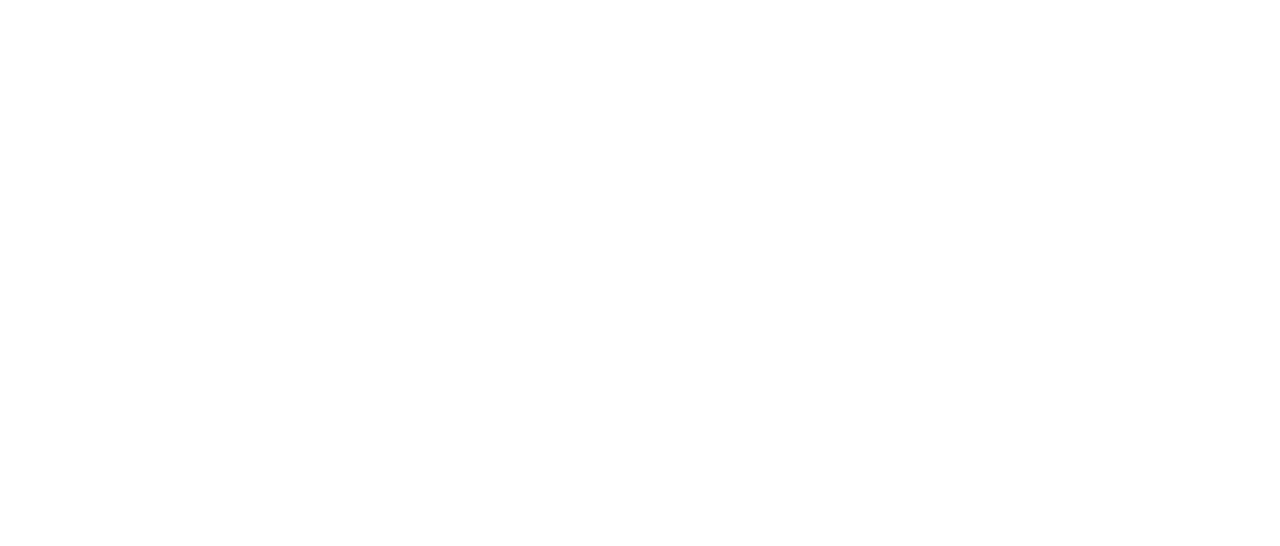
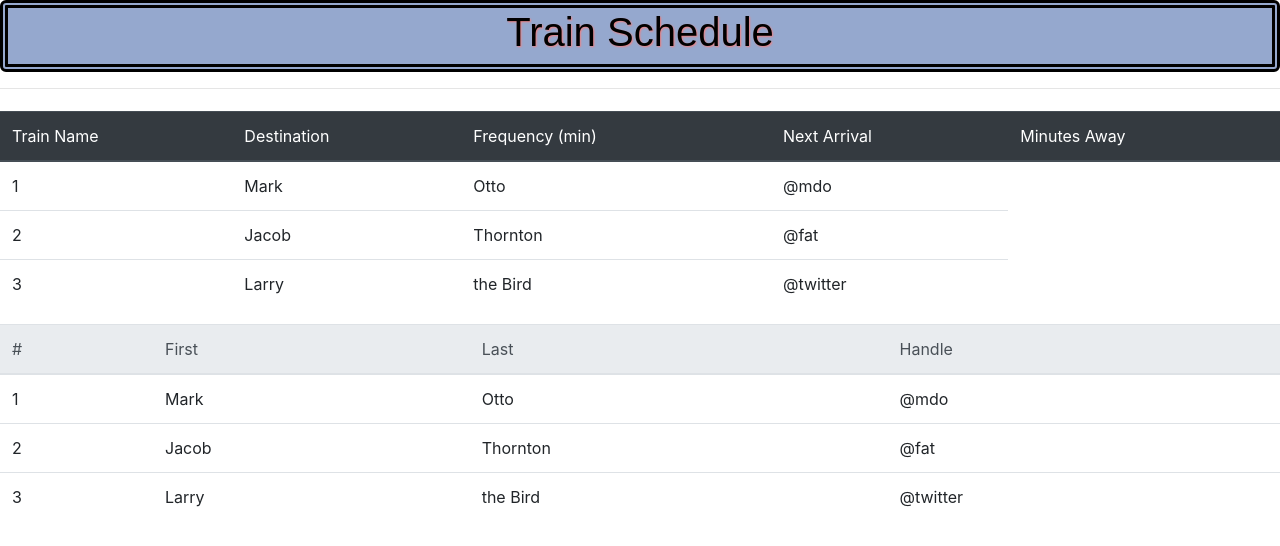
Before and after one commit to Jeff-Ashear/Train-Schedule, a plain HTML site: page index.html in a window 1280 px wide. Drawn offline with nearby package versions, Linux system fonts and the light colour scheme.

Commit message:
worked on basic layout and very basic style.

```diff
--- a/assets/css/style.css
+++ b/assets/css/style.css
@@ -0,0 +1,17 @@
+header {
+    border-style: double;
+    border-width: 8px;
+    border-color: black;
+    border-radius: 6px;
+    background-color: rgb(149, 168, 206);
+    box-shadow: darkorange 4xp 4px 2px;
+    text-align: center;
+    color: Black;
+    font-family: Arial, Helvetica, sans-serif;
+    text-shadow: lightcoral 1px 1px 2px;
+}
+
+hr {
+    color: darkorange;
+    height: 6px;
+}
--- a/index.html
+++ b/index.html
@@ -5,9 +5,82 @@
     <meta name="viewport" content="width=device-width, initial-scale=1.0">
     <meta http-equiv="X-UA-Compatible" content="ie=edge">
     <title>Train Schedule</title>
-
+    <link rel="stylesheet" type="text/css" href="assets/css/reset.css">
+    <link rel="stylesheet" href="https://stackpath.bootstrapcdn.com/bootstrap/4.4.1/css/bootstrap.min.css" integrity="sha384-Vkoo8x4CGsO3+Hhxv8T/Q5PaXtkKtu6ug5TOeNV6gBiFeWPGFN9MuhOf23Q9Ifjh" crossorigin="anonymous">
+    <link rel="stylesheet" href="assets/css/style.css">
+    <script src="https://cdnjs.cloudflare.com/ajax/libs/jquery/3.2.1/jquery.min.js"></script>
 </head>
 <body>
+    <header><h1>Train Schedule</h1></header><hr>
 
+    <div class="table">
+        <table class="table">
+            <thead class="thead-dark">
+              <tr>
+                <th scope="col">Train Name</th>
+                <th scope="col">Destination</th>
+                <th scope="col">Frequency (min)</th>
+                <th scope="col">Next Arrival</th>
+                <th scope="col">Minutes Away</th>
+              </tr>
+            </thead>
+            <tbody>
+              <tr>
+                <th scope="row">1</th>
+                <td>Mark</td>
+                <td>Otto</td>
+                <td>@mdo</td>
+              </tr>
+              <tr>
+                <th scope="row">2</th>
+                <td>Jacob</td>
+                <td>Thornton</td>
+                <td>@fat</td>
+              </tr>
+              <tr>
+                <th scope="row">3</th>
+                <td>Larry</td>
+                <td>the Bird</td>
+                <td>@twitter</td>
+              </tr>
+            </tbody>
+          </table>
+
+          <table class="table">
+            <thead class="thead-light">
+              <tr>
+                <th scope="col">#</th>
+                <th scope="col">First</th>
+                <th scope="col">Last</th>
+                <th scope="col">Handle</th>
+              </tr>
+            </thead>
+            <tbody>
+              <tr>
+                <th scope="row">1</th>
+                <td>Mark</td>
+                <td>Otto</td>
+                <td>@mdo</td>
+              </tr>
+              <tr>
+                <th scope="row">2</th>
+                <td>Jacob</td>
+                <td>Thornton</td>
+                <td>@fat</td>
+              </tr>
+              <tr>
+                <th scope="row">3</th>
+                <td>Larry</td>
+                <td>the Bird</td>
+                <td>@twitter</td>
+              </tr>
+            </tbody>
+          </table>
+    </div>
+    <div class="form">
+
+    </div>
+
+    <script src="assets/javascript/app.js"></script>
 </body>
 </html>
```
